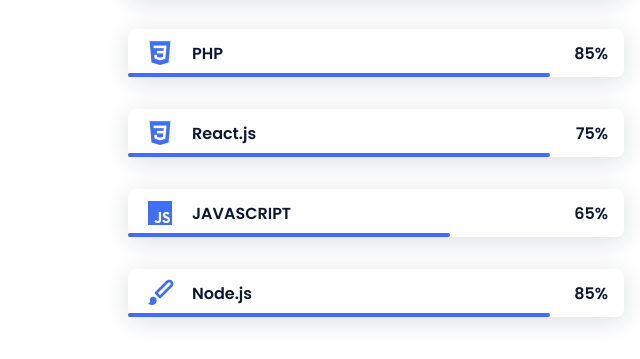
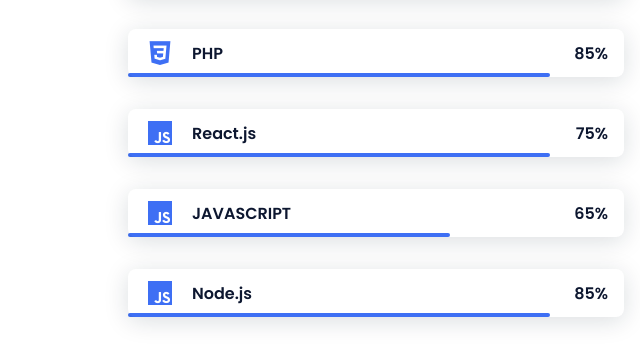
Before and after one commit to RaviPithadiya/mca, a plain HTML site: page index.html in a window 1280 px wide. Shown: the part 1882-2241 px from the top of the page, 0-640 px from the left. Drawn offline with nearby package versions, Linux system fonts and the light colour scheme.

Commit message:
Update index.html

```diff
--- a/index.html
+++ b/index.html
@@ -126,7 +126,7 @@
                         </div>
                          <div class="skills__data">
                             <div class="skills__names">
-                                <i class='bx bxl-css3 skills__icon'></i>
+                                 <i class='bx bxl-javascript skills__icon' ></i>
                                 <span class="skills__name">React.js</span>
                             </div>
                             <div class="skills__bar skills__css">
@@ -152,7 +152,7 @@
                         </div>
                         <div class="skills__data">
                             <div class="skills__names">
-                                <i class='bx bxs-paint skills__icon'></i>
+                                <i class='bx bxl-javascript skills__icon' ></i>
                                 <span class="skills__name">Node.js</span>
                             </div>
                             <div class="skills__bar skills__ux">
```
